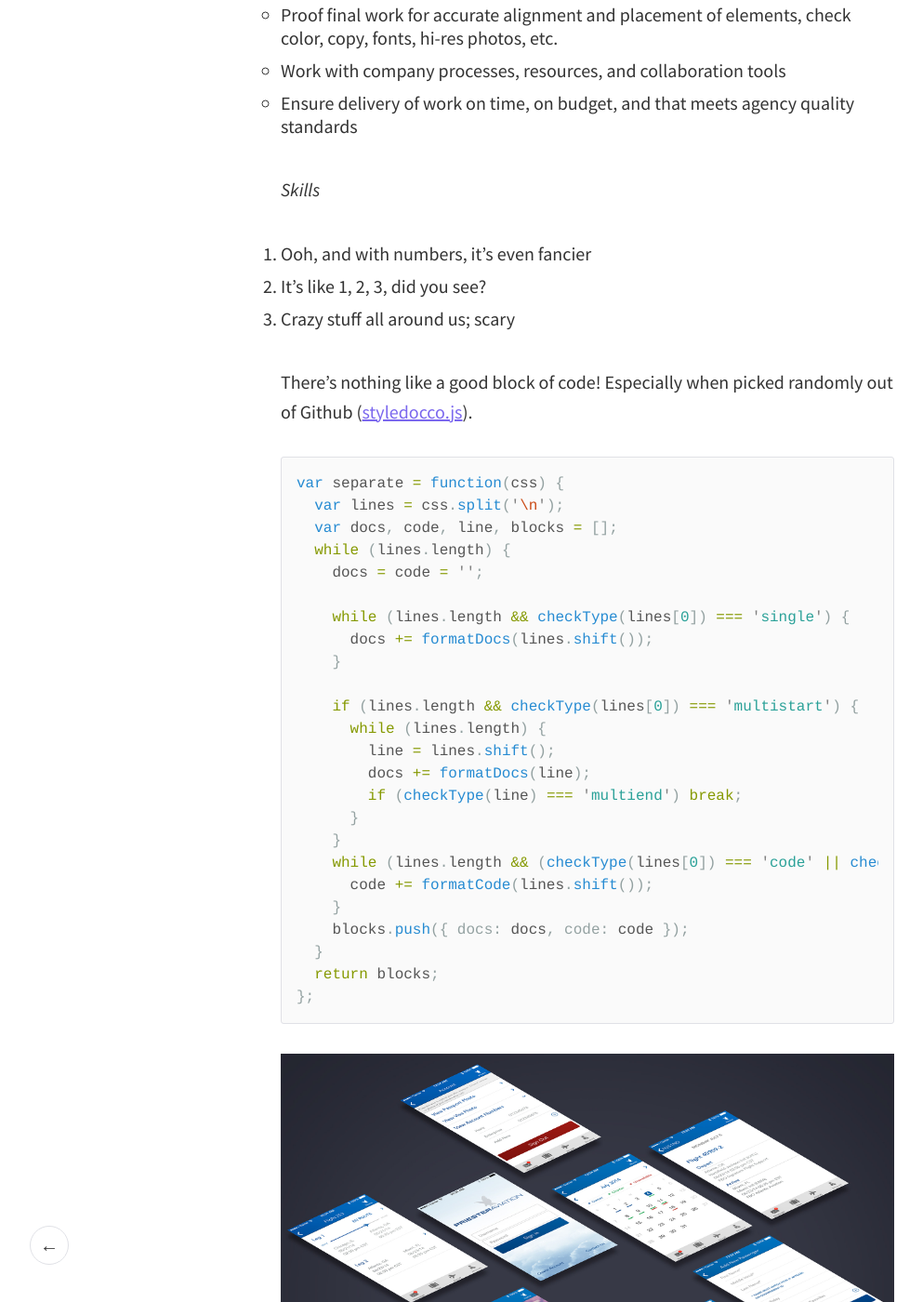
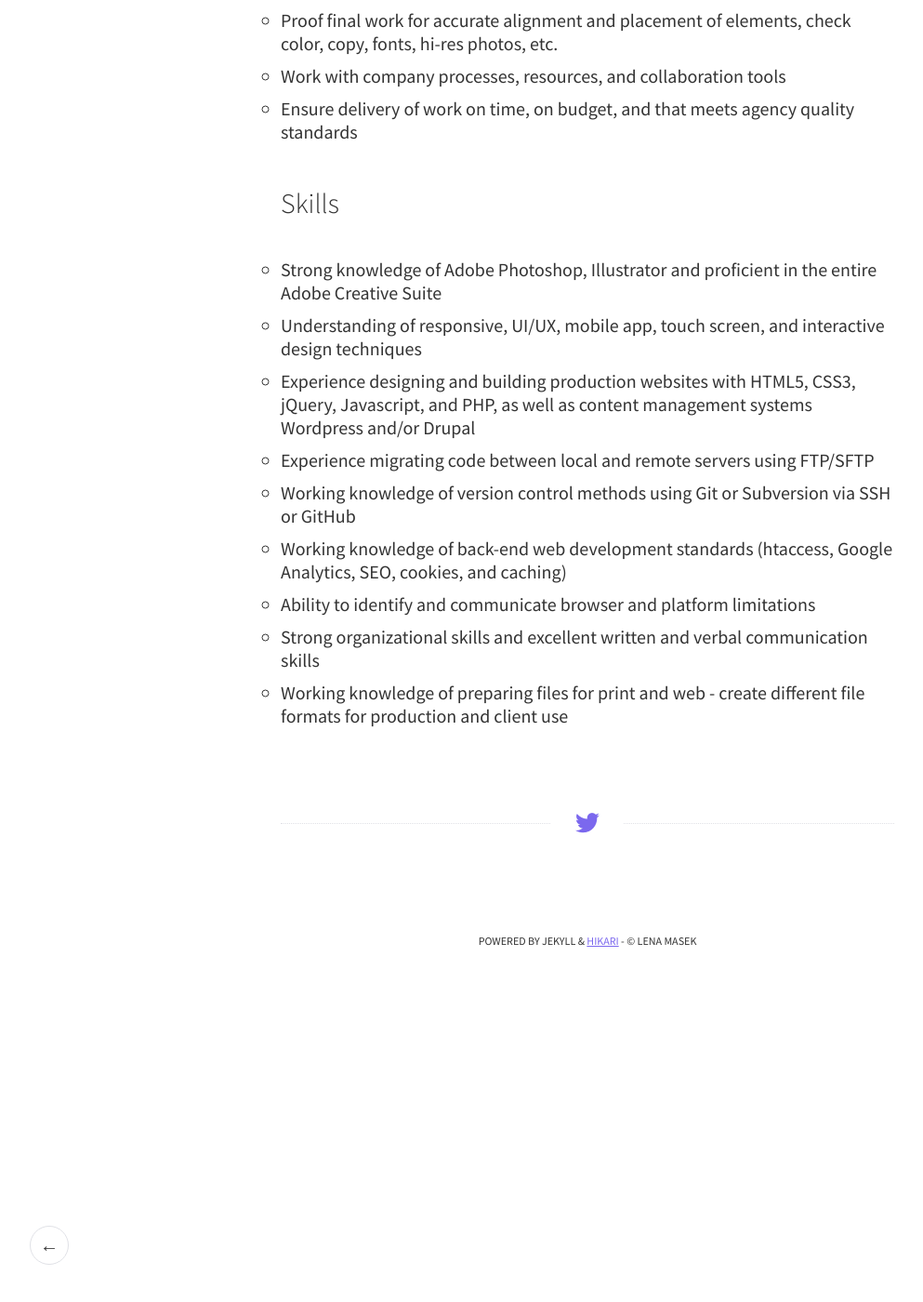
Before and after one commit to lenamasek/lenamasek.github.io, a Jekyll site: the page built from _posts/2014-01-27-river-north-point.markdown, in a window 1280 px wide and 1400 px high, scrolled down 1211 px. Shown: the whole window at 93% size, without its empty margins (8-1001 px from the left). Built offline with Jekyll 4.4.1, drawn with Linux system fonts in a browser that asks for light colours; after the commit the page ends 2272 px from its top, so only the background shows below that; some of the changed text lies outside the part shown.

Commit message:
more content

```diff
--- a/_posts/2014-01-27-river-north-point.markdown
+++ b/_posts/2014-01-27-river-north-point.markdown
@@ -22,52 +22,15 @@ My current job title is listed as Digital Designer, but at a marketing agency of
 * Work with company processes, resources, and collaboration tools
 * Ensure delivery of work on time, on budget, and that meets agency quality standards
 
-*Skills*
 
+### Skills
 
-1. Ooh, and with numbers, it's even fancier
-2. It's like 1, 2, 3, did you see?
-3. Crazy stuff all around us; scary
-
-There's nothing like a good block of code! Especially when picked randomly out of Github ([styledocco.js](https://github.com/jacobrask/styledocco/blob/master/styledocco.js)).
-
-{% highlight js %}
-var separate = function(css) {
-  var lines = css.split('\n');
-  var docs, code, line, blocks = [];
-  while (lines.length) {
-    docs = code = '';
-
-    while (lines.length && checkType(lines[0]) === 'single') {
-      docs += formatDocs(lines.shift());
-    }
-
-    if (lines.length && checkType(lines[0]) === 'multistart') {
-      while (lines.length) {
-        line = lines.shift();
-        docs += formatDocs(line);
-        if (checkType(line) === 'multiend') break;
-      }
-    }
-    while (lines.length && (checkType(lines[0]) === 'code' || checkType(lines[0]) === 'multiend')) {
-      code += formatCode(lines.shift());
-    }
-    blocks.push({ docs: docs, code: code });
-  }
-  return blocks;
-};
-{% endhighlight %}
-
-<img src="{{ site.baseurl }}/assets/img/pa-4.jpg">
-
-# Heading 1
-Nor again is there anyone who loves or pursues or desires to obtain pain of itself, because it is pain, but because occasionally circumstances occur in which toil and pain can procure him some great pleasure.
-
-## Heading 2
-But who has any right to find fault with a man who chooses to enjoy a pleasure that has no annoying consequences, or one who avoids a pain that produces no resultant pleasure?
-
-### Heading 3
-In a free hour, when our power of choice is untrammelled and when nothing prevents our being able to do what we like best, every pleasure is to be welcomed and every pain avoided.
-
-#### Heading 4
-But in certain circumstances and owing to the claims of duty or the obligations of business it will frequently occur that pleasures have to be repudiated and annoyances accepted.
+* Strong knowledge of Adobe Photoshop, Illustrator and proficient in the entire Adobe Creative Suite
+* Understanding of responsive, UI/UX, mobile app, touch screen, and interactive design techniques
+* Experience designing and building production websites with HTML5, CSS3, jQuery, Javascript, and PHP, as well as content management systems Wordpress and/or Drupal
+* Experience migrating code between local and remote servers using FTP/SFTP
+* Working knowledge of version control methods using Git or Subversion via SSH or GitHub
+* Working knowledge of back-end web development standards (htaccess, Google Analytics, SEO, cookies, and caching)
+* Ability to identify and communicate browser and platform limitations
+* Strong organizational skills and excellent written and verbal communication skills
+* Working knowledge of preparing files for print and web - create different file formats for production and client use
```
Also changed, not shown: other parts of _posts/2014-01-27-river-north-point.markdown (+1 -1 lines).
